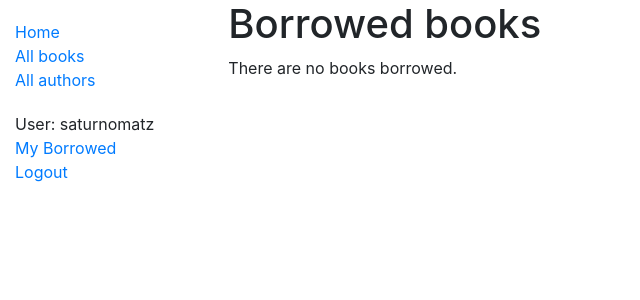
After one commit to cx-olquinjica/locallibrary-web-app, a Django app: page /catalog/mybooks/ in a window 1280 px wide. The commit adds this page. Shown: the top 300 px of the page, without its empty margins (0-640 px from the left). Run offline with Django 3.2, Linux system fonts and the light colour scheme; a user stored in the database is signed in; data comes from the database, SQL or seed files in the repository; both versions use the stored data as it was after the commit.

Commit message:
user_permissions

```diff
--- a/catalog/admin.py
+++ b/catalog/admin.py
@@ -30,12 +30,13 @@ class BookAdmin(admin.ModelAdmin):
 @admin.register(BookInstance)
 class BookInstanceAdmin(admin.ModelAdmin):
     list_filter = ('status', 'due_back')
+    list_display = ('book', 'status', 'borrower', 'due_back', 'id')
 
     fieldsets = (
             (None, {
                 'fields': ('book', 'imprint', 'id' )
                 }),
             ('Availability', {
-                'fields':('status', 'due_back')
+                'fields':('status', 'due_back', 'borrower')
                 }),
             )
--- a/catalog/templates/base_generic.html
+++ b/catalog/templates/base_generic.html
@@ -23,6 +23,7 @@
         <ul class="sidebar-nav">
          {% if user.is_authenticated %}
      <li>User: {{ user.get_username }}</li>
+     <li><a href="{% url 'my-borrowed' %}">My Borrowed</a></li>
      <li><a href="{% url 'logout'%}?next={{request.path}}">Logout</a></li>
    {% else %}
      <li><a href="{% url 'login'%}?next={{request.path}}">Login</a></li>
--- /dev/null
+++ b/catalog/templates/catalog/bookinstance_list_borrowed_user.html
@@ -0,0 +1,19 @@
+{% extends "base_generic.html" %}
+
+{% block content %}
+    <h1>Borrowed books</h1>
+
+    {% if bookinstance_list %}
+    <ul>
+
+      {% for bookinst in bookinstance_list %}
+      <li class="{% if bookinst.is_overdue %}text-danger{% endif %}">
+        <a href="{% url 'book-detail' bookinst.book.pk %}">{{bookinst.book.title}}</a> ({{ bookinst.due_back }})
+      </li>
+      {% endfor %}
+    </ul>
+
+    {% else %}
+      <p>There are no books borrowed.</p>
+    {% endif %}
+{% endblock %}
--- a/catalog/urls.py
+++ b/catalog/urls.py
@@ -8,3 +8,7 @@ urlpatterns = [
 
 
 ]
+
+urlpatterns += [
+    path('mybooks/', views.LoanedBooksByUserListView.as_view(), name='my-borrowed'),
+]
--- a/catalog/views.py
+++ b/catalog/views.py
@@ -1,6 +1,7 @@
 from django.shortcuts import render
 from catalog.models import Book, Author, BookInstance, Genre
 from django.views import generic
+from django.contrib.auth.mixins import LoginRequiredMixin
 # Create your views here.
 
 def index(request):
@@ -40,3 +41,12 @@ class BookListView(generic.ListView):
 class BookDetailView(generic.DetailView):
     model = Book
     paginate_by = 2
+
+class LoanedBooksByUserListView(LoginRequiredMixin,generic.ListView):
+    """Generic class-based view listing books on loan to current user."""
+    model = BookInstance
+    template_name ='catalog/bookinstance_list_borrowed_user.html'
+    paginate_by = 10
+
+    def get_queryset(self):
+        return BookInstance.objects.filter(borrower=self.request.user).filter(status__exact='o').order_by('due_back')
```
Also changed, not shown: catalog/models.py (+10 -0 lines), catalog/migrations/0002_bookinstance_borrower.py (added), catalog/migrations/0003_auto_20210309_0240.py (added), db.sqlite3.
